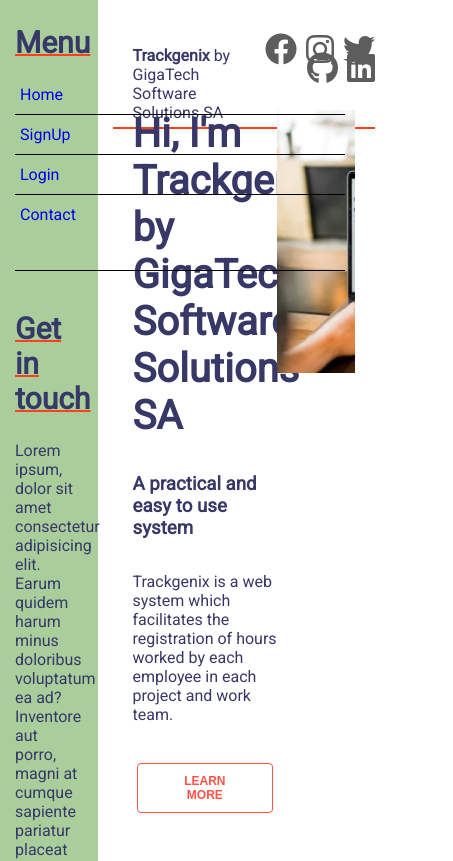
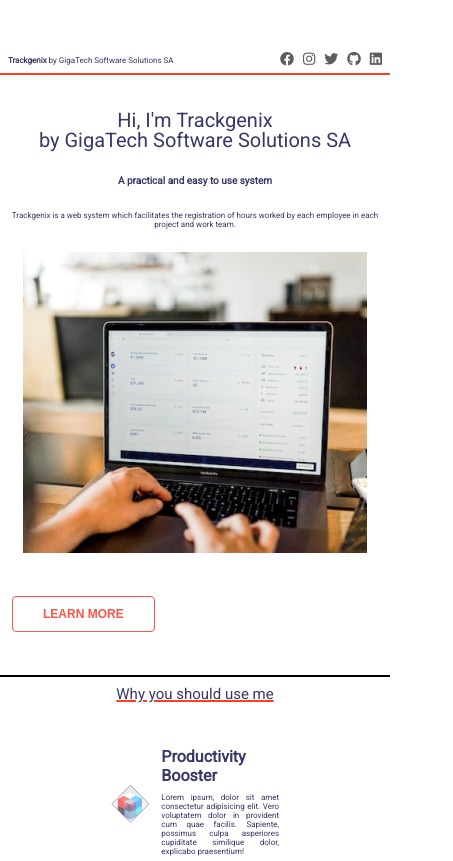
Before and after one commit to jivescovo/BaSP-A2022-Etapa-1, a plain HTML site: page Semana 03/index.html in a window 390 px wide. Shown: the top 861 px of the page, 453 px wide, since content can reach past the window. Drawn offline with Linux system fonts and the light colour scheme.

Commit message:
BaSP-W03-2022: Add first half of mobile view

```diff
--- /dev/null
+++ b/Semana 03/css/header.css
@@ -0,0 +1,13 @@
+.flex-container-header {
+    display: flex;
+    overflow: hidden;
+    height: 75px;
+    padding: 8px;
+    justify-content: space-between;
+    align-items: flex-end;
+    border-bottom: 2px solid #FF3E1D;
+}
+
+.header-left p {
+    margin: 0;
+}
--- /dev/null
+++ b/Semana 03/css/main.css
@@ -0,0 +1,70 @@
+.flex-container-intro {
+    display: flex;
+    padding: 35px 8px 35px 8px;
+    justify-content: space-between;
+    align-items: center;
+    flex-wrap: wrap;
+}
+
+.intro-right {
+    display: flex;
+    justify-content: center;
+    flex: 1 1 300px;
+}
+
+.intro-right img{
+    max-width: 100%;
+}
+
+.intro-left > *{
+    padding-bottom: 15px;
+}
+
+/* VER COMO CENTRAR EL BOTON EN VISTA MOBILE */
+
+.intro-button {
+    display: flex;
+    justify-content: left;
+    padding-left: 8px;
+    padding-bottom: 35px;
+}
+
+.flex-container-uses {
+    display: flex;
+    align-items: center;
+    justify-content: space-around;
+    flex-wrap: wrap;
+    padding: 35px 8px 35px 8px;
+}
+
+#uses {
+    border-bottom: 2px solid #000;
+}
+
+.uses-item {
+    display: flex;
+    width: 45%;
+    align-items: center;
+    /* height: 170px; */
+    /* padding: 10px; */
+    /* border: 1px solid #000; */
+}
+
+.uses-img {
+    /* float: left; */
+    /* display: flex; */
+    width: 30%;
+    padding-right: 10px;
+    /* padding-top: 15px; */
+}
+
+.full-size {
+    max-width: 100%;
+}
+
+.uses-text {
+    /* float: left; */
+    /* display: flex; */
+    width: 70%;
+    text-align: justify;
+}
--- a/Semana 03/css/style.css
+++ b/Semana 03/css/style.css
@@ -17,10 +17,10 @@ body {
     width: 25%;
 } */
 
-header, main, footer {
+/* header, main, footer {
     float: right;
     width: 75%;
-}
+} */
 
 a {
     padding-left: 5px;
@@ -61,6 +61,7 @@ span {
 }
 
 aside {
+    display: none;
     float: left;
     position: fixed;
     width: 25%;
@@ -145,6 +146,7 @@ aside a {
     display: inline-block;
     text-decoration: none;
 }
+
 /*CREO QUE PODRIA REEMPLAZAR TODOS LOS A HOVER POR EL PRIMER SELECTOR DE ARRIBA*/
 /* aside a:hover {
     color: #FF5349;
@@ -170,26 +172,26 @@ aside div i {
     padding-right: 8px;
 }
 
-header {
+/* header {
     height: 75px;
     padding: 15px;
-}
+} */
 
-.head {
+/* .head {
     overflow: hidden;
     border-bottom: 2px solid #FF3E1D;
-}
+} */
 
-.header-left, .header-right {
+/* .header-left, .header-right {
     float: left;
     width: 50%;
-}
+} */
 
-.header-left {
+/* .header-left {
     padding-top: 15px;
     padding-left: 20px;
-    /* width: 50%; */
-    /* float: left; */
+    width: 50%;
+    float: left;
 }
 
 .header-left p {
@@ -198,10 +200,10 @@ header {
 
 .header-right {
     padding-top: 25px;
-    /* width: 50%; */
-    /* float: left; */
+    width: 50%;
+    float: left;
     text-align: right;
-}
+} */
 
 i:hover {
     color: #FF5349;
@@ -224,19 +226,19 @@ i:hover {
     padding: 35px;
 } */
 
-main, footer {
+/* main, footer {
     float: right;
     width: 75%;
     padding: 35px;
-}
+} */
 
 .title h1 {
     margin: 0;
 }
 
 #intro {
-    overflow: auto;
-    padding-bottom: 35px;
+    overflow: hidden;
+    /* padding: 35px 0 35px 0; */
     border-bottom: 2px solid #000;
 }
 
@@ -244,34 +246,31 @@ main, footer {
     text-decoration-line: none;
 }
 
-.intro-left {
+/* .intro-left {
     float: left;
     width: 65%;
     vertical-align: top;
-}
+} */
 
-.intro-left > *{
+/* .intro-left > *{
     padding-bottom: 15px;
-}
+} */
 
-.intro-right {
+/* .intro-right {
     float: left;
     width: 35%;
-}
+} */
 
-.intro-right img {
+/* .intro-right img {
     width: 300px;
-}
+} */
 
-#uses {
+/* #uses {
     border-bottom: 2px solid #000;
 }
 
 .uses-item {
-    /* width: 460px; */ /*ESTA BUENA ESTA ALTERNATIVA, ANCHO DE 475PX TE QUEDA*/
-    display: inline-block;
     width: 45%;
-    /* box-sizing: content-box; */ /*APLIQUE BORDER BOX DE MANERA GLOBAL*/
     height: 170px;
     padding: 10px;
 }
@@ -291,9 +290,8 @@ main, footer {
 .uses-text {
     float: left;
     width: 70%;
-    /* padding-left: 10px; */ /*QUIZAS META DEMASIADO PADDING*/
     text-align: justify;
-}
+} */
 
 #features {
     padding-bottom: 18.72px;
@@ -468,3 +466,41 @@ footer {
 .footer-copyright {
     text-align: center;
 }
+
+@media screen and (max-width: 480px) {
+    h1 {
+        font-size: 20px;
+        line-height: 20px;
+        font-weight: 400;
+    }
+
+    h2 {
+        font-size: 15px;
+        line-height: 10px;
+        font-weight: 400;
+    }
+
+    h3 {
+        font-size: 10px;
+    }
+
+    p {
+        font-size: 8px;
+    }
+
+    .header-right i {
+        font-size: 14px;
+    }
+
+    .intro-left {
+        text-align: center;
+    }
+
+    #uses h2 {
+        text-align: center;
+    }
+
+    .flex-container-uses { /*COMO PUEDO HACER ESTO SI NO ES CON MEDIA QUERY?*/
+        flex-direction: column;
+    }
+}
--- a/Semana 03/index.html
+++ b/Semana 03/index.html
@@ -5,6 +5,8 @@
         <meta http-equiv="X-UA-Compatible" content="IE=edge">
         <meta name="viewport" content="width=device-width, initial-scale=1.0">
         <link rel="stylesheet" type="text/css" href="./css/style.css">
+        <link rel="stylesheet" type="text/css" href="./css/header.css">
+        <link rel="stylesheet" type="text/css" href="./css/main.css">
         <title>Trackgenix: Landing Page</title>
         <link href="https://fonts.googleapis.com/css2?family=Roboto&display=swap" rel="stylesheet">
         <!-- <link rel="stylesheet" href="./css/reset.css"> -->
@@ -49,7 +51,7 @@
             </div>
         </aside>
         <header>
-            <div class="head">
+            <div class="head flex-container-header">
                 <div class="header-left">
                     <p>
                         <span>Trackgenix</span> by GigaTech Software Solutions SA
@@ -76,7 +78,7 @@
         </header>
         <main>
             <section id="intro">
-                <div>
+                <div class="flex-container-intro">
                     <div class="intro-left">
                         <div class="title">
                             <h1>Hi, I'm Trackgenix</h1> <!--Ver de corregir esto-->
@@ -87,17 +89,21 @@
                             Trackgenix is a web system which facilitates the registration of hours worked by each employee in each project
                             and work team.
                         </p>
-                        <div>
+                        <!-- <div>
                             <button type="button">LEARN MORE</button>
-                        </div>
+                        </div> -->
                     </div>
                     <div class="intro-right">
                         <img src="./assets/header-image.png" alt="Person using laptop">
                     </div>
                 </div>
+                <div class="intro-button">
+                    <button type="button">LEARN MORE</button>
+                </div>
             </section>
             <section id="uses">
                 <h2>Why you should use me</h2>
+                <div class="flex-container-uses">
                     <div class="uses-item">
                         <div class="uses-img">
                             <img class="full-size" src="./assets/group-of-blocks.png" alt="Multicolor Blocks">
@@ -144,6 +150,7 @@
                                 Lorem ipsum dolor sit amet consectetur, adipisicing elit. Tempore aut rem atque. Architecto suscipit magni quisquam ut,
                                 earum distinctio, velit beatae iure quis inventore minima ullam! Aut mollitia illo cumque!
                             </p>
+                        </div>
                     </div>
                 </div>
             </section>
```
Also changed, not shown: Semana 03/css/footer.css (added), Semana 03/css/sidebar.css (added). Lines whose indentation alone changed are shown as unchanged.
